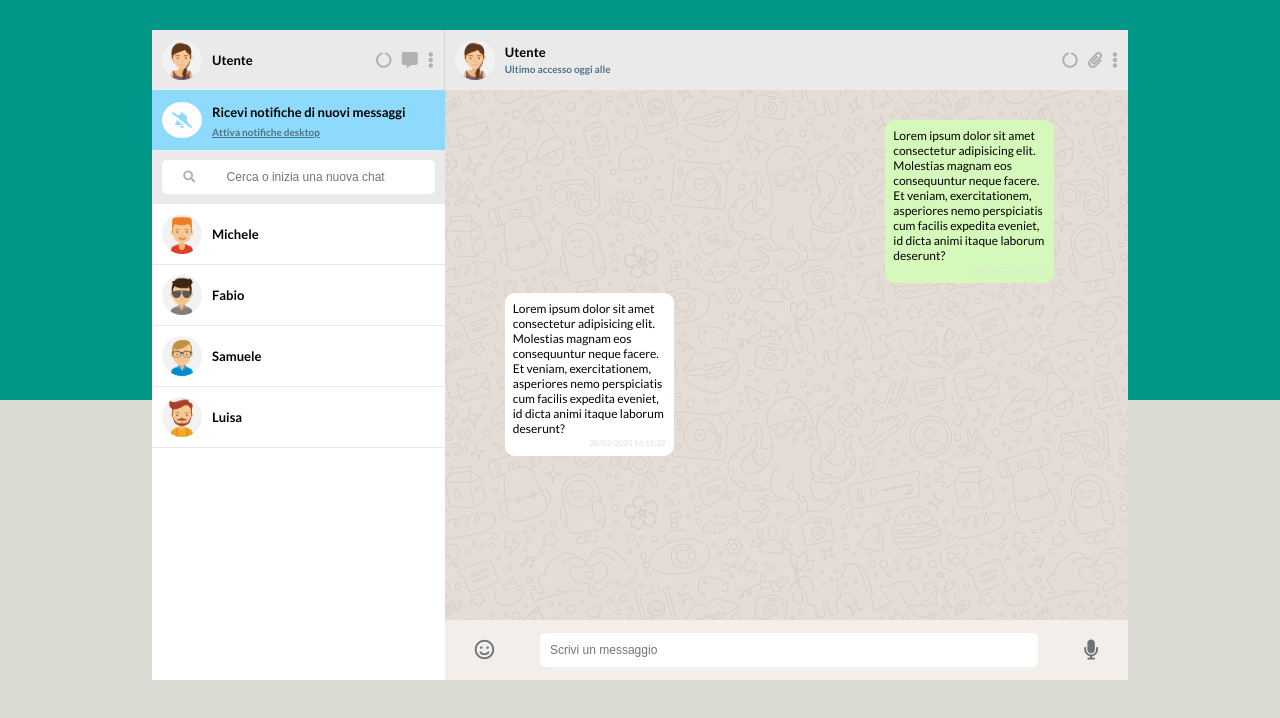
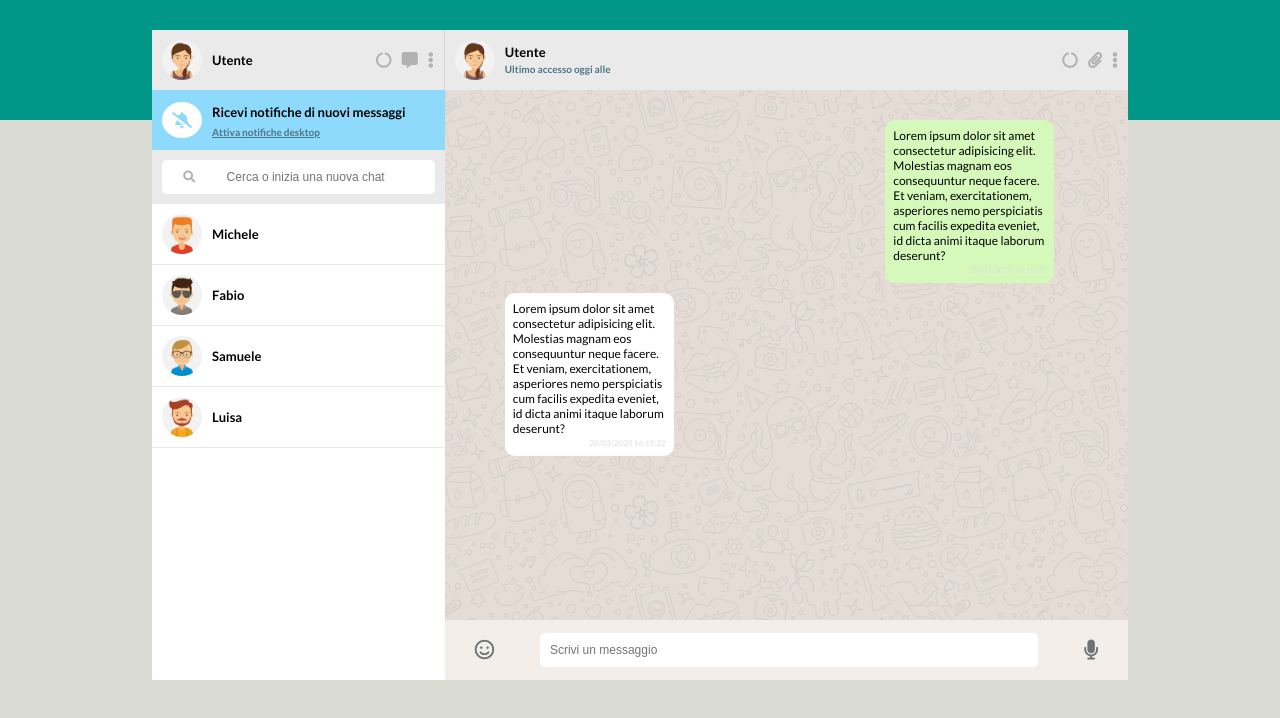
Before and after one commit to MarcoPorcaro1987/vue-boolzapp, a plain HTML site: page index.html in a window 1280 px wide. Drawn offline with nearby package versions, Linux system fonts and the light colour scheme.

Commit message:
fix background

```diff
--- a/css/style.css
+++ b/css/style.css
@@ -6,7 +6,7 @@
 
 body{
     height: 100vh;
-    background: linear-gradient(#009688 50%,  #dadbd3 50%);
+    background: linear-gradient(to bottom,#009688 0, #009688 15vh,  #dadbd3 15vh, #dadbd3 100vh);
     padding: 30px;
     font-family: 'Lato', sans-serif;
 }
```
